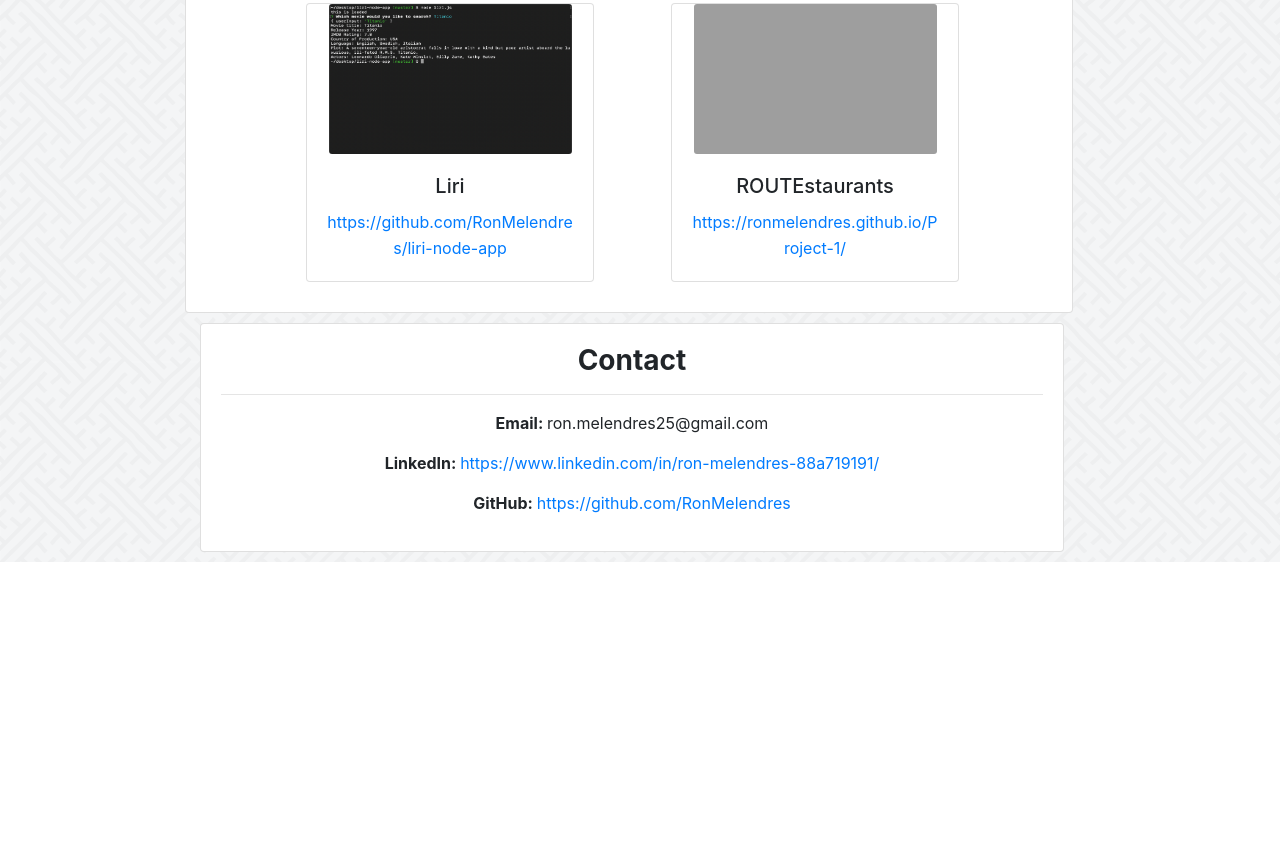
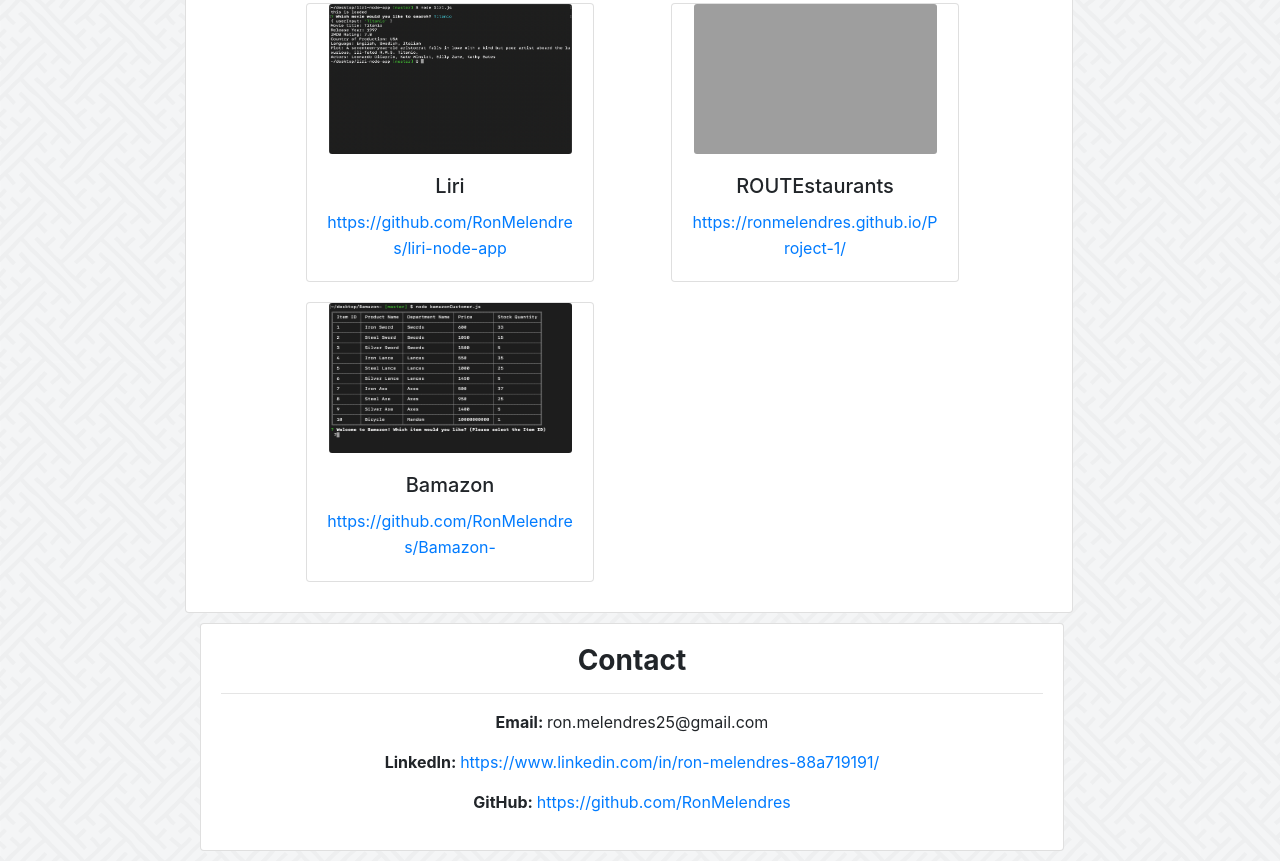
Before and after one commit to RonMelendres/My-Portfolio, a plain HTML site: page index.html in a window 1280 px wide. Shown: the part 1638-2499 px from the top of the page. Before the commit the page ends 2200 px from the top, so only its background shows below. Drawn offline with nearby package versions, Linux system fonts and the light colour scheme; grey boxes are pictures that could not be loaded.

Commit message:
added bamazon in portfolio

```diff
--- a/index.html
+++ b/index.html
@@ -145,6 +145,27 @@
                     </div>
 
                 </div>
+                <div class="row">
+
+                    <div class="col-sm-5">
+
+                        <div class="card" style="width: 18rem;">
+                            <a href="">
+                                <img src="assets/images/bamazon1 copy.png" class="card-img" alt="Card image"
+                                    style="width:243px" /></a>
+                            <div class="card-body">
+                                <h5 class="card-title">Bamazon</h5>
+
+                                <p class="card-text"><a
+                                        href="https://github.com/RonMelendres/Bamazon-">https://github.com/RonMelendres/Bamazon-</a>
+                                </p>
+
+                            </div>
+                        </div>
+
+                    </div>
+
+                </div>
             </div>
         </div>
 
```
Also changed, not shown: assets/images/bamazon1 copy.png (added), 1 other file. Lines whose indentation alone changed are shown as unchanged.
